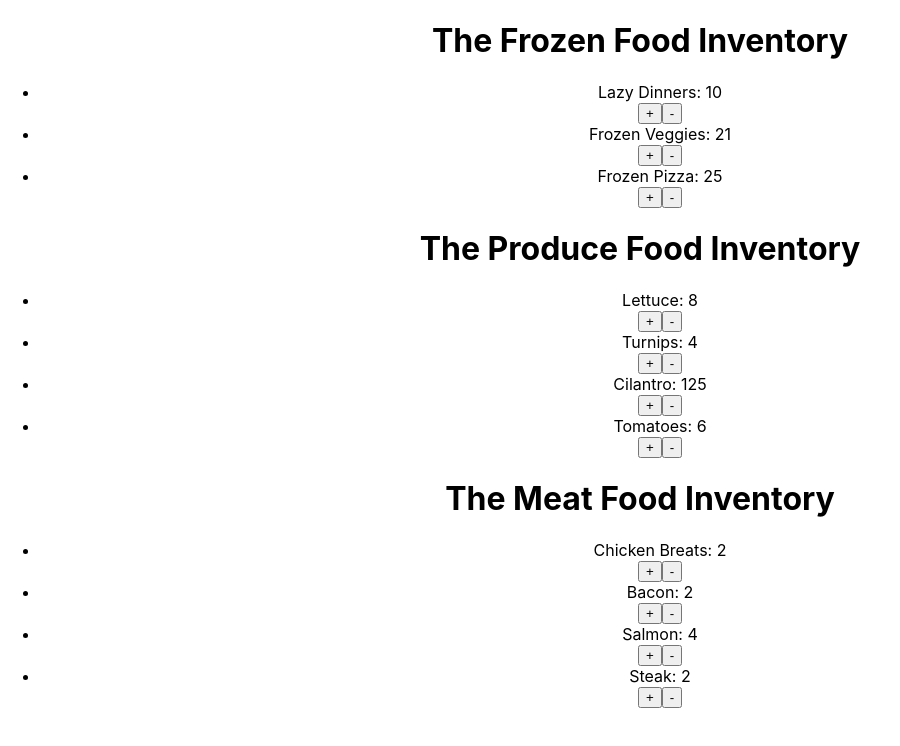
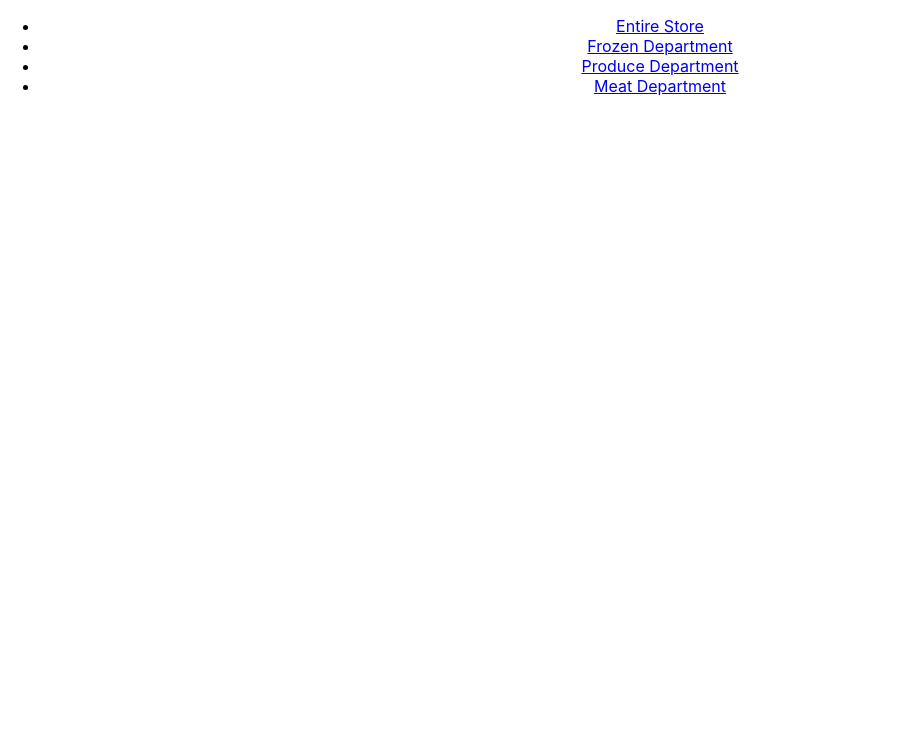
Before and after one commit to carlosmertens/learning-redux, a React (Create React App) app: page / in a window 1280 px wide. Shown: the top 746 px of the page, without its empty margins (0-900 px from the left). Built offline with nearby package versions, Linux system fonts and the light colour scheme.

Commit message:
Add Main component to count item in the entire store

```diff
--- a/package.json
+++ b/package.json
@@ -9,6 +9,7 @@
     "react": "^16.13.1",
     "react-dom": "^16.13.1",
     "react-redux": "^7.2.0",
+    "react-router-dom": "^5.2.0",
     "react-scripts": "3.4.1",
     "redux": "^4.0.5"
   },
--- a/src/App.js
+++ b/src/App.js
@@ -3,14 +3,21 @@ import "./App.css";
 import FrozenDept from "./components/FrozenDept";
 import ProduceDept from "./components/ProduceDept";
 import MeatDept from "./components/MeatDept";
+import { BrowserRouter as Router, Route } from "react-router-dom";
+import NavBar from "./components/NavBar";
+import Main from "./components/Main";
 
 function App() {
   return (
-    <div className="App">
-      <FrozenDept />
-      <ProduceDept />
-      <MeatDept />
-    </div>
+    <Router>
+      <div className='App'>
+        <Route path='/' component={NavBar} />
+        <Route path='/main' component={Main} />
+        <Route path='/frozen-dept' component={FrozenDept} />
+        <Route path='/produce-dept' component={ProduceDept} />
+        <Route path='/meat-dept' component={MeatDept} />
+      </div>
+    </Router>
   );
 }
 
--- /dev/null
+++ b/src/components/Main.js
@@ -0,0 +1,37 @@
+import React, { Component } from "react";
+import { connect } from "react-redux";
+
+class Main extends Component {
+  render() {
+    // console.log(this.props.frozenData);
+    const frozenQuantity = this.props.frozenData.reduce(
+      (accum, frozenItem) => accum + frozenItem.quantity,
+      0
+    );
+    const produceQuantity = this.props.produceData.reduce(
+      (accum, produceItem) => accum + produceItem.quantity,
+      0
+    );
+    const meatQuantity = this.props.meatData.reduce(
+      (accum, meatItem) => accum + meatItem.quantity,
+      0
+    );
+    return (
+      <div>
+        <h2>FrozenDept: {frozenQuantity}</h2>
+        <h2>ProduceDept: {produceQuantity}</h2>
+        <h2>MeatDept: {meatQuantity}</h2>
+      </div>
+    );
+  }
+}
+
+function mapStateToProps(state) {
+  return {
+    frozenData: state.frozen,
+    produceData: state.produce,
+    meatData: state.meat,
+  };
+}
+
+export default connect(mapStateToProps)(Main);
--- /dev/null
+++ b/src/components/NavBar.js
@@ -0,0 +1,27 @@
+import React, { Component } from "react";
+import { Link } from "react-router-dom";
+
+class NavBar extends Component {
+  render() {
+    return (
+      <div>
+        <ul>
+          <li>
+            <Link to='/main'>Entire Store</Link>
+          </li>
+          <li>
+            <Link to='/frozen-dept'>Frozen Department</Link>
+          </li>
+          <li>
+            <Link to='/produce-dept'>Produce Department</Link>
+          </li>
+          <li>
+            <Link to='/meat-dept'>Meat Department</Link>
+          </li>
+        </ul>
+      </div>
+    );
+  }
+}
+
+export default NavBar;
```
Also changed, not shown: 1 other file (tests, documents, lock files or other folders).
